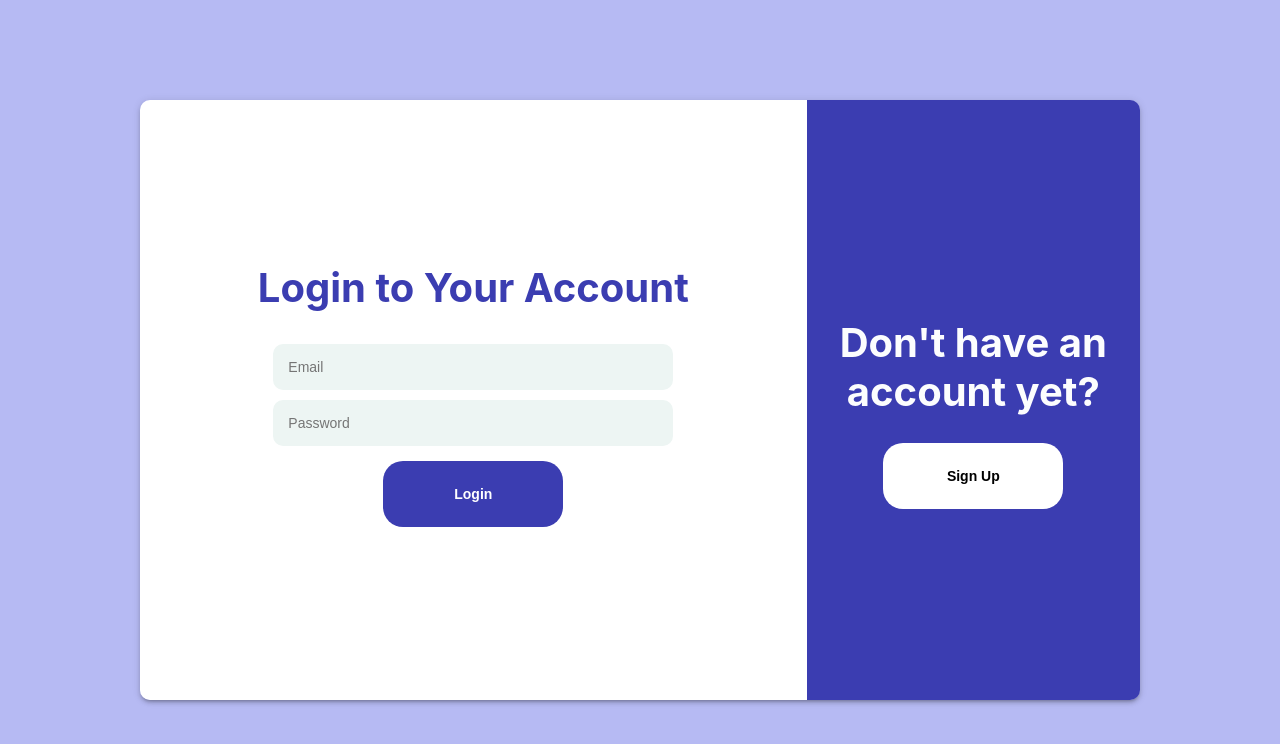
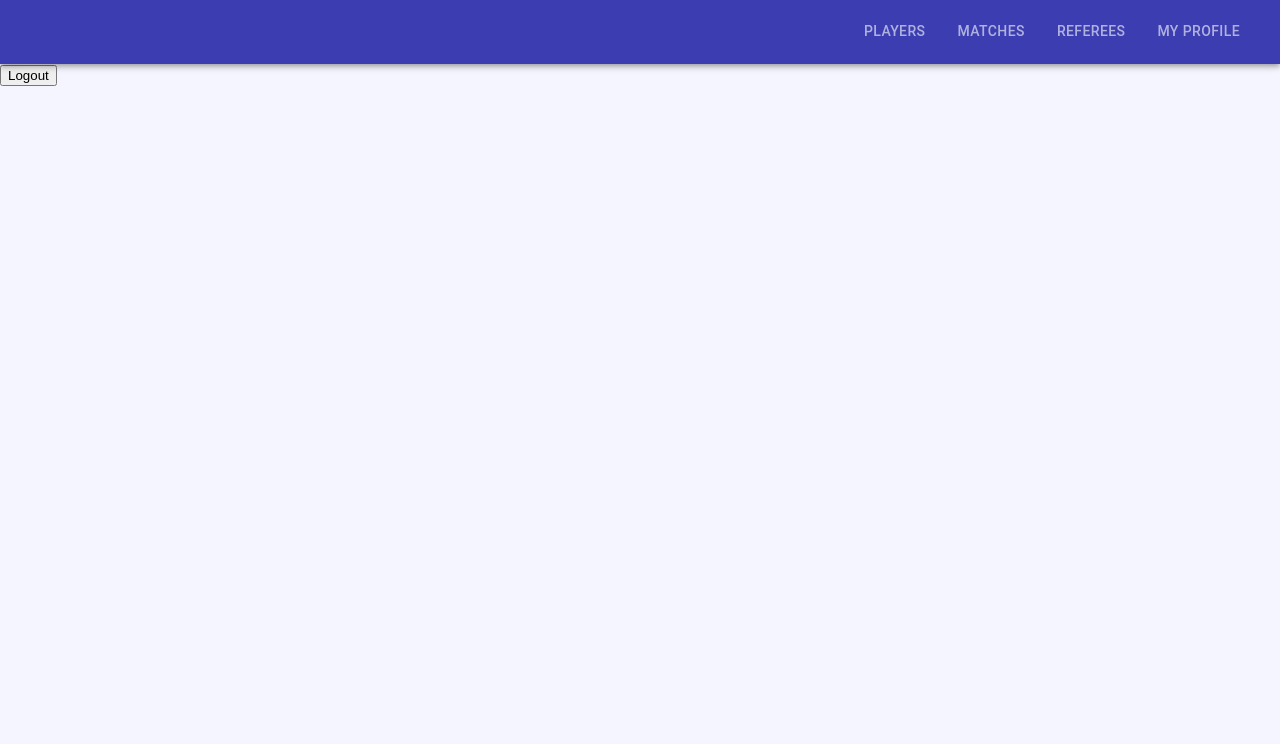
Before and after one commit to SU-CS308-22FA/Team10, a React (Create React App) app in the folder frontend/: page / in a window 1280 px wide. Before the commit this address led to /login. Shown: the top 744 px of the page. Built offline with nearby package versions, Linux system fonts and the light colour scheme; sample sign-in values are in the browser's storage.

Commit message:
changed localStorage's with sessionStorage

```diff
--- a/frontend/src/App.js
+++ b/frontend/src/App.js
@@ -16,7 +16,7 @@ function randomName() {
     return "Anonymous "
 }
 function App() {
-	const user = localStorage.getItem("user");
+	const user = sessionStorage.getItem("user");
 	const [editMode, setEditMode] = useState(false);
 
     const [firstName, setName] = useState(randomName());
--- a/frontend/src/components/Login/index.jsx
+++ b/frontend/src/components/Login/index.jsx
@@ -18,8 +18,8 @@ const Login = () => {
       const url = "https://weeklysoccer.vercel.app//api/auth";
       const { data: res } = await axios.post(url, data);
       console.log(res);
-      localStorage.setItem("token", res.data);
-      localStorage.setItem("user", JSON.stringify(res.user));
+      sessionStorage.setItem("token", res.data);
+      sessionStorage.setItem("user", JSON.stringify(res.user));
       window.location = "/";
     } catch (error) {
       if (
--- a/frontend/src/components/Main/index.jsx
+++ b/frontend/src/components/Main/index.jsx
@@ -8,8 +8,8 @@ import UserPage from '../UserPage/UserPage'
 
 const Main = () => {
 	const handleLogout = () => {
-		localStorage.removeItem("token");
-		localStorage.removeItem("user");
+		sessionStorage.removeItem("token");
+		sessionStorage.removeItem("user");
 		window.location.reload();
 	};
 
--- a/frontend/src/components/UserPage/DeleteProfile.jsx
+++ b/frontend/src/components/UserPage/DeleteProfile.jsx
@@ -9,7 +9,7 @@ import { useState, useEffect } from "react";
 export default function DeleteProfile({}) {
   const navigate = useNavigate();
   console.log("Delete Profile");
-  const user = JSON.parse(localStorage.getItem("user"));
+  const user = JSON.parse(sessionStorage.getItem("user"));
 
   const [email, setEmail] = useState(user.email);
   const handleDeleteClicked = async (e) => {
@@ -23,7 +23,7 @@ export default function DeleteProfile({}) {
       const {
         data: { user: updatedUser, message: message },
       } = await axios.delete(url, { email });
-      localStorage.setItem("user", JSON.stringify(updatedUser));
+      sessionStorage.setItem("user", JSON.stringify(updatedUser));
       navigate("/login");
     } catch (error) {
       if (
--- a/frontend/src/components/UserPage/EditableUserProfile.jsx
+++ b/frontend/src/components/UserPage/EditableUserProfile.jsx
@@ -9,7 +9,7 @@ import styles from "./styles.module.css";
 export default function EditableUserProfile({}) {
   const navigate = useNavigate();
   console.log("Edit User Profile");
-  const user = JSON.parse(localStorage.getItem("user"));
+  const user = JSON.parse(sessionStorage.getItem("user"));
 
   const [firstName, setName] = useState(user.firstName);
   const [lastName, setLastName] = useState(user.lastName);
@@ -25,7 +25,7 @@ export default function EditableUserProfile({}) {
       const {
         data: { user: updatedUser, message: message },
       } = await axios.put(url, { firstName, lastName, email: user.email });
-      localStorage.setItem("user", JSON.stringify(updatedUser));
+      sessionStorage.setItem("user", JSON.stringify(updatedUser));
 
       navigate("/profile");
     } catch (error) {
--- a/frontend/src/components/UserPage/UserPage.jsx
+++ b/frontend/src/components/UserPage/UserPage.jsx
@@ -13,7 +13,7 @@ const UserPage = () =>{
 
 	});
   console.log("USERPAGE")
-  const user = JSON.parse(localStorage.getItem("user"));
+  const user = JSON.parse(sessionStorage.getItem("user"));
   const navigate = useNavigate();
   const handleChange = event => {
     setData(event.target.value);
```
